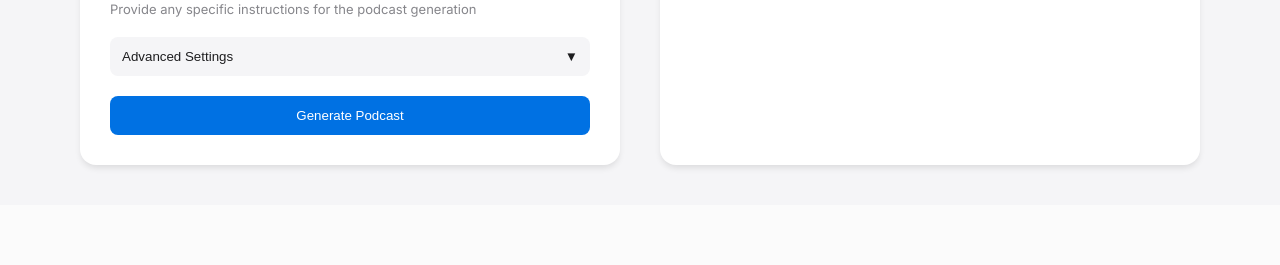
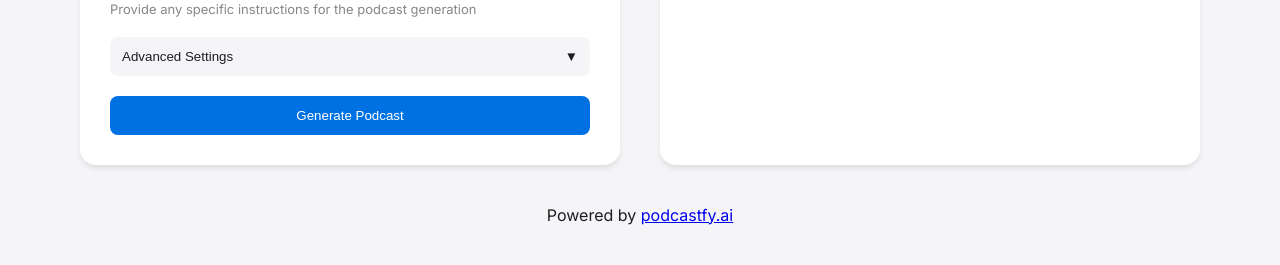
Before and after one commit to mynumu/podcasty, a Flask app: page / in a window 1280 px wide. Shown: the part 842-1107 px from the top of the page. Before the commit the page ends 1012 px from the top, so only its background shows below. Run offline with Flask 3, Linux system fonts and the light colour scheme.

Commit message:
add attribution

```diff
--- a/templates/index.html
+++ b/templates/index.html
@@ -374,6 +374,11 @@
         font-size: 14px;
         color: #86868b;
       }
+
+      .attribution {
+        grid-column: 1 / -1;
+        text-align: center;
+      }
     </style>
   </head>
   <body>
@@ -612,6 +617,11 @@
         <audio controls class="audio-player" id="audioPlayer">
           Your browser does not support the audio element.
         </audio>
+      </div>
+
+      <div class="attribution">
+        Powered by
+        <a href="http://podcastfy.ai" target="_blank">podcastfy.ai</a>
       </div>
     </div>
 
```
Also changed, not shown: README.md.
